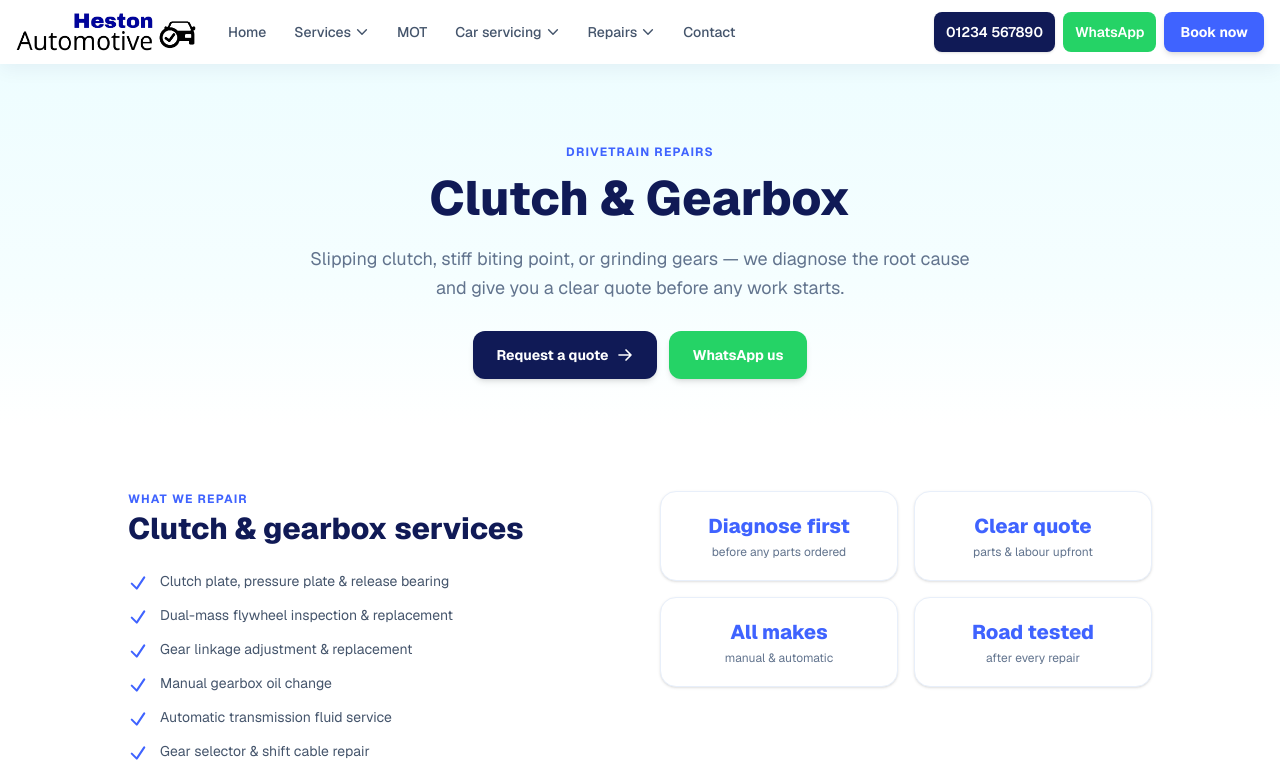
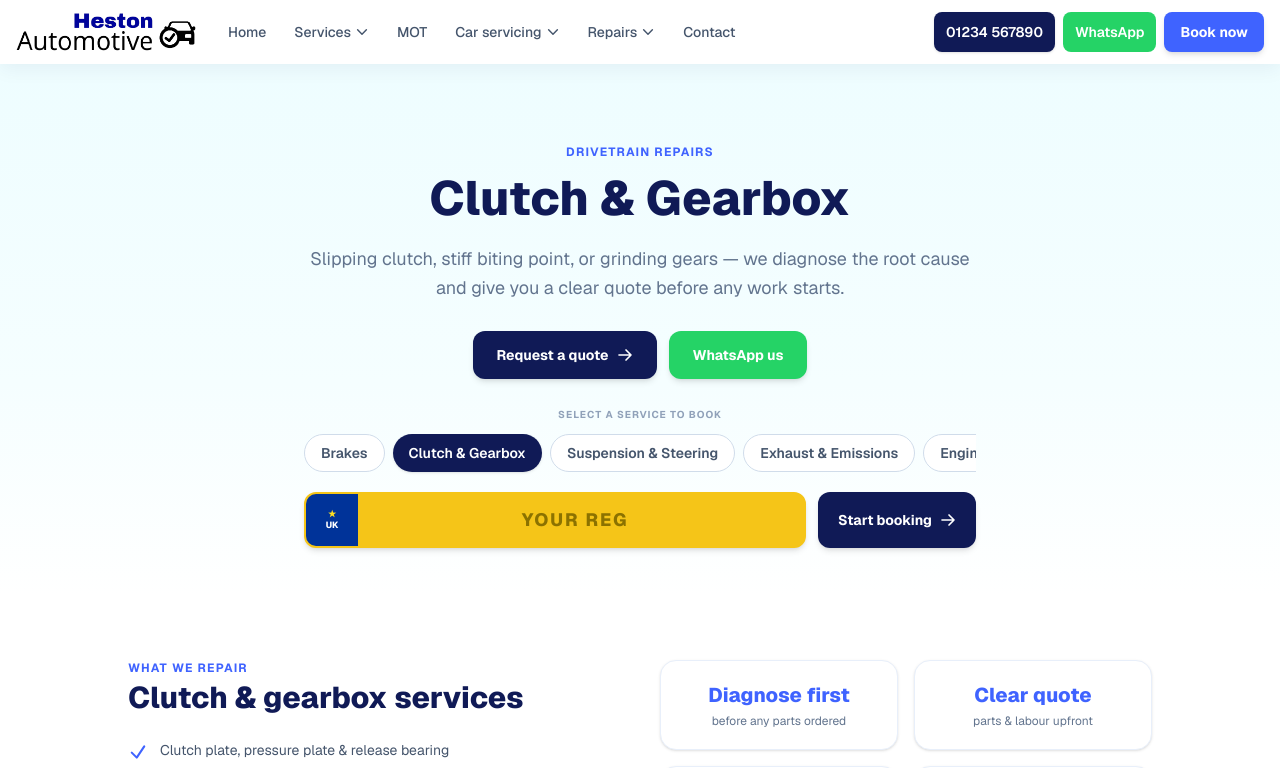
Before and after one commit to arslan020/car-service-website, a Next.js app: page /repairs/clutch-gearbox in a window 1280 px wide. Shown: the top 768 px of the page. Built offline with nearby package versions, Linux system fonts and the light colour scheme.

Commit message:
Add booking bar to repair detail pages

```diff
--- a/app/repairs/clutch-gearbox/page.tsx
+++ b/app/repairs/clutch-gearbox/page.tsx
@@ -1,5 +1,6 @@
 import Link from "next/link";
 import { site, waUrl } from "@/lib/site-config";
+import { BookingBar } from "@/components/booking-bar";
 
 const SERVICES = [
   "Clutch plate, pressure plate & release bearing",
@@ -39,6 +40,7 @@ export default function ClutchGearboxPage() {
               WhatsApp us
             </a>
           </div>
+          <BookingBar defaultService="clutch" category="repairs" />
         </div>
       </section>
 
--- a/app/repairs/electrical/page.tsx
+++ b/app/repairs/electrical/page.tsx
@@ -1,5 +1,6 @@
 import Link from "next/link";
 import { site, waUrl } from "@/lib/site-config";
+import { BookingBar } from "@/components/booking-bar";
 
 const SERVICES = [
   "Battery testing, charging & replacement",
@@ -40,6 +41,7 @@ export default function ElectricalPage() {
               WhatsApp us
             </a>
           </div>
+          <BookingBar defaultService="electrical" category="repairs" />
         </div>
       </section>
 
--- a/app/repairs/engine-cooling/page.tsx
+++ b/app/repairs/engine-cooling/page.tsx
@@ -1,5 +1,6 @@
 import Link from "next/link";
 import { site, waUrl } from "@/lib/site-config";
+import { BookingBar } from "@/components/booking-bar";
 
 const SERVICES = [
   "Coolant system pressure test & leak trace",
@@ -40,6 +41,7 @@ export default function EngineCoolingPage() {
               WhatsApp us
             </a>
           </div>
+          <BookingBar defaultService="engine" category="repairs" />
         </div>
       </section>
 
--- a/app/repairs/exhaust-emissions/page.tsx
+++ b/app/repairs/exhaust-emissions/page.tsx
@@ -1,5 +1,6 @@
 import Link from "next/link";
 import { site, waUrl } from "@/lib/site-config";
+import { BookingBar } from "@/components/booking-bar";
 
 const SERVICES = [
   "Exhaust pipe, centre section & back box replacement",
@@ -40,6 +41,7 @@ export default function ExhaustEmissionsPage() {
               WhatsApp us
             </a>
           </div>
+          <BookingBar defaultService="exhaust" category="repairs" />
         </div>
       </section>
 
--- a/app/repairs/suspension-steering/page.tsx
+++ b/app/repairs/suspension-steering/page.tsx
@@ -1,5 +1,6 @@
 import Link from "next/link";
 import { site, waUrl } from "@/lib/site-config";
+import { BookingBar } from "@/components/booking-bar";
 
 const SERVICES = [
   "Shock absorber & strut replacement",
@@ -40,6 +41,7 @@ export default function SuspensionSteeringPage() {
               WhatsApp us
             </a>
           </div>
+          <BookingBar defaultService="suspension" category="repairs" />
         </div>
       </section>
 
```
